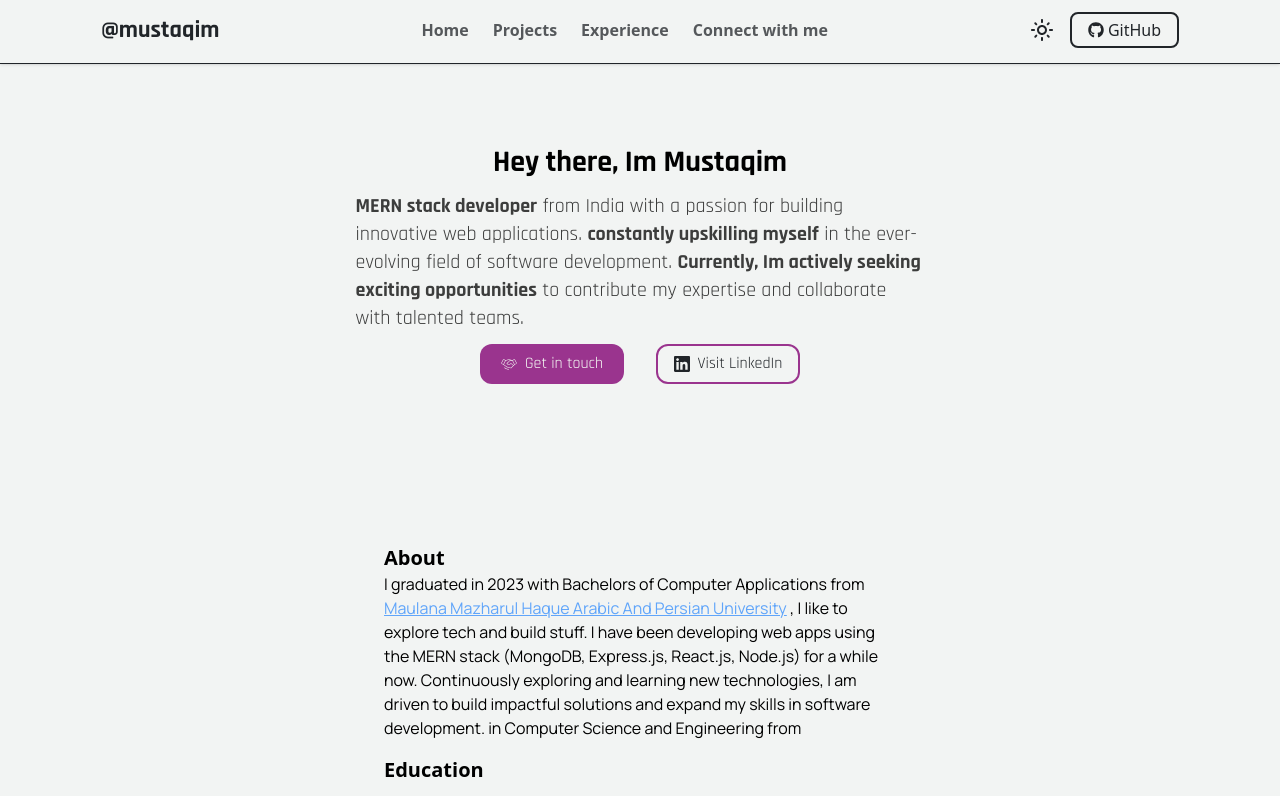
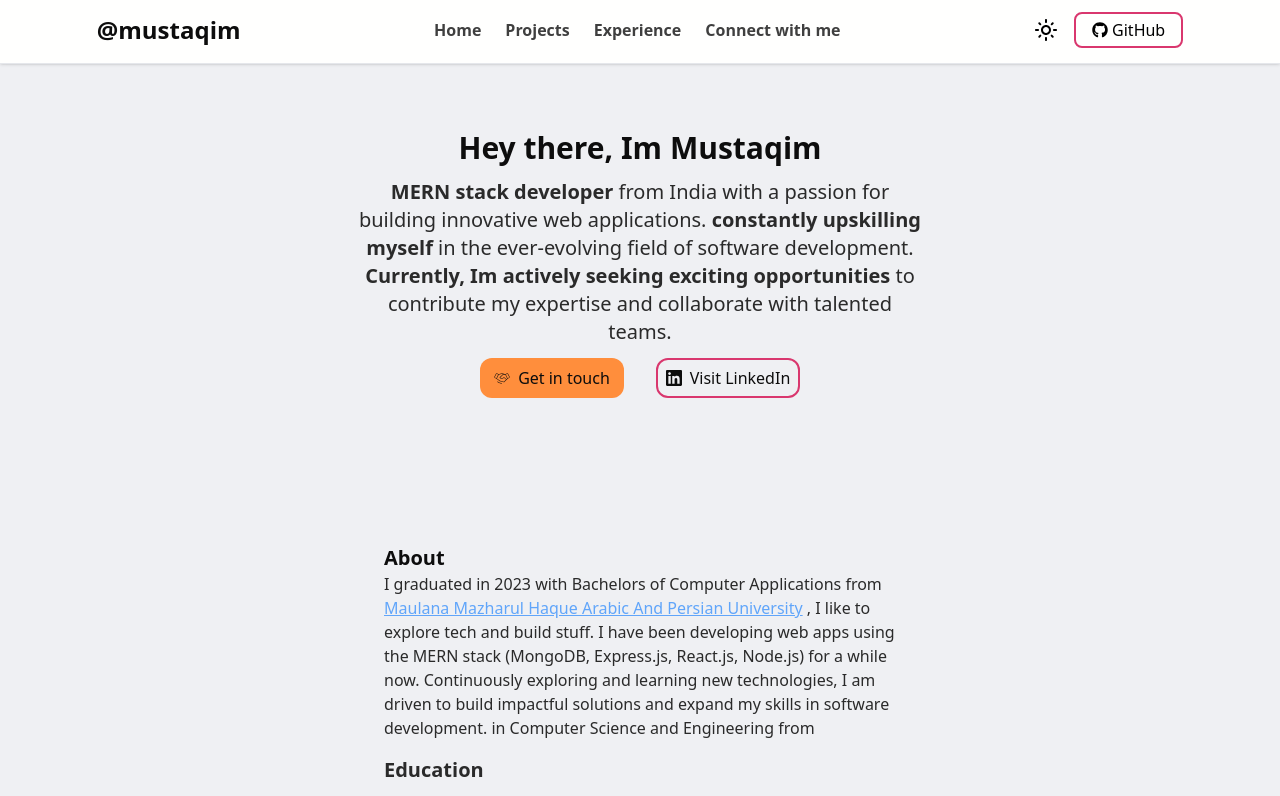
Before and after one commit to Mustaqim-Alam/Mustaqim_Portfolio_MERN, a React (Vite) app in the folder Client/: page / in a window 1280 px wide. Shown: the top 796 px of the page. Built offline with nearby package versions, Linux system fonts and the light colour scheme; a web font is replaced by a local one.

Commit message:
making portfolio

```diff
--- a/Client/src/Components/About.jsx
+++ b/Client/src/Components/About.jsx
@@ -3,10 +3,12 @@ import { Link } from "react-router-dom";
 const About = () => {
   return (
     <div className="  w-full flex justify-center">
-      <div className=" w-2/5  py-20 bg-bgColor2 flex flex-col gap-4 items-center justify-center ">
+      <div className=" w-2/5  py-20  flex flex-col gap-4 items-center justify-center ">
         <div className="flex flex-col items-start    ">
-          <h1 className=" font-fontf2 font-bold text-xl  ">About</h1>
-          <p className=" text-start font-fontf3">
+          <h1 className=" font-fontf2 font-bold text-xl text-headlineColor ">
+            About
+          </h1>
+          <p className=" text-start font-fontf3 text-paragraphColor">
             I graduated in 2023 with Bachelors of Computer Applications from{" "}
             <Link to="https://mmhapu.ac.in/" target="_blank">
               <u className=" text-blue-400">
@@ -23,7 +25,7 @@ const About = () => {
         </div>
 
         <div className="flex flex-col items-start   ">
-          <h1 className="font-fontf2 font-bold text-xl  ">Education</h1>
+          <h1 className=" font-bold text-xl text-paragraphColor ">Education</h1>
           <div className="flex flex-col gap-4 w-full mt-2">
             <div className=" flex justify-between w-full gap-6 ">
               <div className=" flex  items-center gap-2">
@@ -57,7 +59,7 @@ const About = () => {
                   </p>
                 </div>
               </div>
-              <p className=" self-start text-blue-500">2020 - 2023</p>
+              <p className=" self-start text-blue-500">2019 - 2020</p>
             </div>
           </div>
         </div>
--- a/Client/src/Components/Footer.jsx
+++ b/Client/src/Components/Footer.jsx
@@ -3,7 +3,7 @@ import { SiLinkedin } from "react-icons/si";
 import { Link } from "react-router-dom";
 const Footer = () => {
   return (
-    <footer className=" flex justify-between h-14 px-4  items-center w-full border-t border-borderColor2 bg-bgColor2 text-blackColor ">
+    <footer className=" flex justify-between h-14 px-4  items-center w-full border-t border-borderColor2 bg-bgColor2 text-headlineColor bg-bgSecondary ">
       <div className=" opacity-90 "> &copy; 2024 Md Mustaqim Alam</div>
       <div className=" flex gap-2 opacity-90">
         <Link
--- a/Client/src/Components/Header.jsx
+++ b/Client/src/Components/Header.jsx
@@ -3,10 +3,10 @@ import { FaGithub } from "react-icons/fa";
 import { MdOutlineLightMode } from "react-icons/md";
 const Header = () => {
   return (
-    <header className="w-full h-16 shadow border-borderColor2 text-blackColor py-3 border-b sticky top-0 z-50 bg-bgColor2">
+    <header className="bg-bgSecondary w-full h-16 shadow  text-blackColor py-3 border-b sticky top-0 z-50 ">
       <nav className=" w-full flex justify-around items-center ">
         <div className="">
-          <Link to="/" className=" font-bold text-2xl font-fontf1">
+          <Link to="/" className=" font-bold text-2xl text-buttonText">
             @mustaqim
           </Link>
         </div>
@@ -40,7 +40,7 @@ const Header = () => {
           <Link
             to="https://github.com/Mustaqim-Alam"
             target="_blank"
-            className="flex items-center  border-solid border-2 px-4 py-1 gap-1 rounded-lg  border-borderColor2  "
+            className="flex items-center  border-solid border-2 px-4 py-1 gap-1 rounded-lg  border-borderColor  "
           >
             <FaGithub />
             <button>GitHub</button>
--- a/Client/src/Pages/Home.jsx
+++ b/Client/src/Pages/Home.jsx
@@ -5,16 +5,16 @@ import About from "../Components/About";
 
 const Home = () => {
   return (
-    <div className="bg-bgColor2  w-full h-full  flex flex-col justify-center items-center  ">
+    <div className="bg-bgMain  w-full h-full  flex flex-col justify-center items-center  ">
       <article className=" h-[400px]  w-full  py-20  flex flex-col items-center justify-center">
         <div className=" w-2/3   flex flex-col items-center gap-3 justify-center">
           <div>
-            <h1 className=" text-3xl font-fontf1 font-extrabold">
+            <h1 className=" text-3xl font-fontf1 font-bold text-headlineColor">
               Hey there, Im Mustaqim{" "}
             </h1>
           </div>
           <div className=" flex justify-center">
-            <p className="font-fontf1  w-2/3 opacity-75 text-xl">
+            <p className="font-fontf1  w-2/3 text-center text-xl text-paragraphColor">
               <strong>MERN stack developer</strong> from India with a passion
               for building innovative web applications.{" "}
               <strong>constantly upskilling myself</strong> in the ever-evolving
@@ -26,14 +26,14 @@ const Home = () => {
             </p>
           </div>
           <div className=" flex gap-8">
-            <Link className=" bg-bgColor3 text-whiteColor text-medium flex items-center w-36 justify-center gap-2 rounded-xl font-fontf1 py-1.5">
+            <Link className=" bg-buttonBg text-buttonText text-medium flex items-center w-36 justify-center gap-2 rounded-xl font-fontf1 py-1.5">
               {" "}
               <PiHandshakeThin /> Get in touch
             </Link>
             <Link
               to="http://linkedin.com/in/md-mustaqim-alam"
               target="_blank"
-              className=" text-blackColor  text-medium flex items-center w-36 justify-center gap-2 rounded-xl font-fontf1 py-1.5 border-solid border-2 border-borderColor3"
+              className=" text-buttonText  text-medium flex items-center w-36 justify-center gap-2 rounded-xl font-fontf1 py-1.5 border-solid border-2 border-borderColor"
             >
               <SiLinkedin /> Visit LinkedIn
             </Link>
--- a/Client/src/Pages/Projects.jsx
+++ b/Client/src/Pages/Projects.jsx
@@ -29,7 +29,7 @@ const Projects = () => {
   ];
 
   return (
-    <div className=" w-full h-full flex flex-col justify-start gap-4 items-center">
+    <div className="  w-full h-full flex flex-col justify-start gap-4 items-center">
       <div className=" w-2/3  h-56 flex flex-col justify-center  ">
         <div className=" w-full h-2/4 flex flex-col justify-around   ">
           <button className=" w-36 py-1 bg-bgColor3 text-whiteColor font-fontf2 rounded-lg">
--- a/Client/tailwind.config.js
+++ b/Client/tailwind.config.js
@@ -3,26 +3,14 @@ export default {
   content: ["./index.html", "./src/**/*.{js,ts,jsx,tsx}"],
   theme: {
     extend: {
-      fontFamily: {
-        fontf1: ["Rajdhani", "sans-serif"],
-        fontf2: ["Exo 2", "sans-serif"],
-        fontf3: ["Manrope", "sans-serif"],
-      },
-      backgroundColor: {
-        // bgColor1: "#212529", // Custom background color
-        bgColor1: "#1E2029", // Custom background color
-        bgColor2: "#f2f4f3",
-        bgColor3:"#9a348e",
-      },
       colors: {
-        whiteColor: "#f7fff7",
-        blackColor: "#212529",
-        hoverColor: "#affc41",
-      },
-      borderColor: {
-        borderColor1: "#affc41",
-        borderColor2: "#212529",
-        borderColor3:"#9a348e"
+        bgMain: "#eff0f3",
+        bgSecondary: "#fffffe",
+        headlineColor: "#0d0d0d",
+        paragraphColor: "#2a2a2a",
+        buttonBg: "#ff8e3c",
+        buttonText: "#0d0d0d",
+        borderColor: "#d9376e",
       },
     },
   },
```
